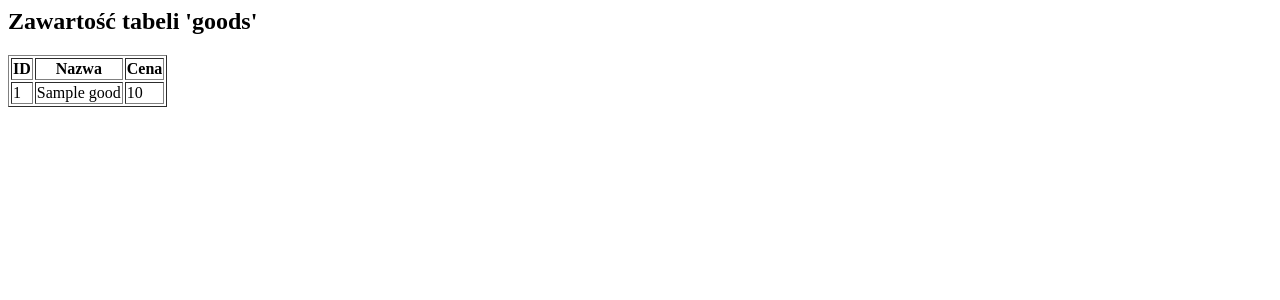
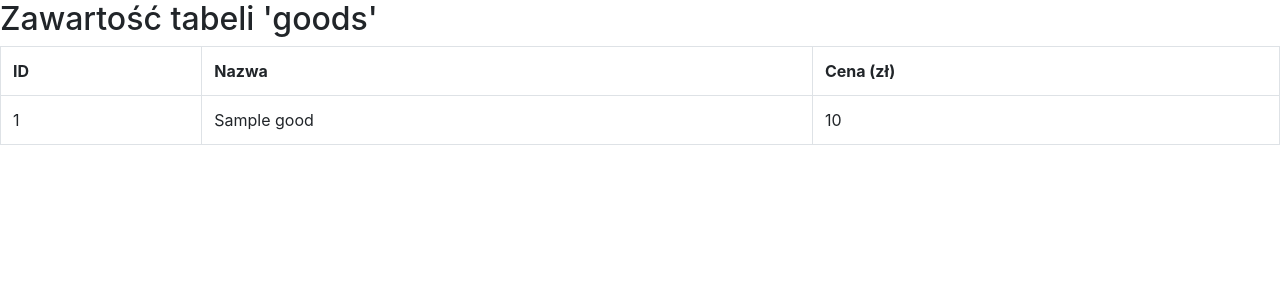
Before and after one commit to PavelShep/shop, a PHP site: page /show_items.php in a window 1280 px wide. Shown: the top 300 px of the page. Run offline with PHP 8.4, Linux system fonts and the light colour scheme; tables that the repository leaves empty or names only in its code hold one stand-in row (values such as "Sample post").

Commit message:
beautify show_items page

```diff
--- a/online_store.php
+++ b/online_store.php
@@ -29,8 +29,8 @@ $isAuthenticated = isset($_SESSION['admin']);
 						<?php if ($isAuthenticated): ?>
 							<span><a href="add_item_form.php" style="color: #fff; text-decoration: none;">Dodać towar</a></span>
 							<span><a href="delete_item_form.php" style="color: #fff; text-decoration: none;">Usunąć towar</a></span>
+							<span><a href="update_item_form.php" style="color: #fff; text-decoration: none;">Aktualizować dane towaru</a></span>
 							<span><a href="show_items.php" style="color: #fff; text-decoration: none;">Pokaż wszystkie towary</a></span>
-							<span><a href="update_item_form.php" style="color: #fff; text-decoration: none;">Aktualizować dane towaru</a></span>
 							<span><a href="exportData.php" style="color: #fff; text-decoration: none;">Export CSV</a></span>
 							<span><a href="logout.php">Log out</a></span>
 						<?php else: ?>
--- a/show_items.php
+++ b/show_items.php
@@ -1,3 +1,10 @@
+<!DOCTYPE html>
+<html>
+<head>
+    <title>Wszystkie produkty</title>
+    <link href="static/css/bootstrap.min.css" rel="stylesheet" type="text/css">
+</head>
+<body>
     <?php
     spl_autoload_register(function ($class) {
         include 'classes/' . $class . '.php';
@@ -13,11 +20,11 @@ try {
 
         // Wyświetl dane z tabeli
         echo "<h2>Zawartość tabeli 'goods'</h2>";
-    echo "<table border='1'>
+        echo "<table class='table table-bordered'>
         <tr>
             <th>ID</th>
             <th>Nazwa</th>
-        <th>Cena</th>
+            <th>Cena (zł)</th>
         </tr>";
 
         while ($row = $stmt->fetch()) {
@@ -34,3 +41,5 @@ try {
         echo "Błąd: " . $e->getMessage();
     }
     ?>
+</body>
+</html>
```
Lines whose indentation alone changed are shown as unchanged.
